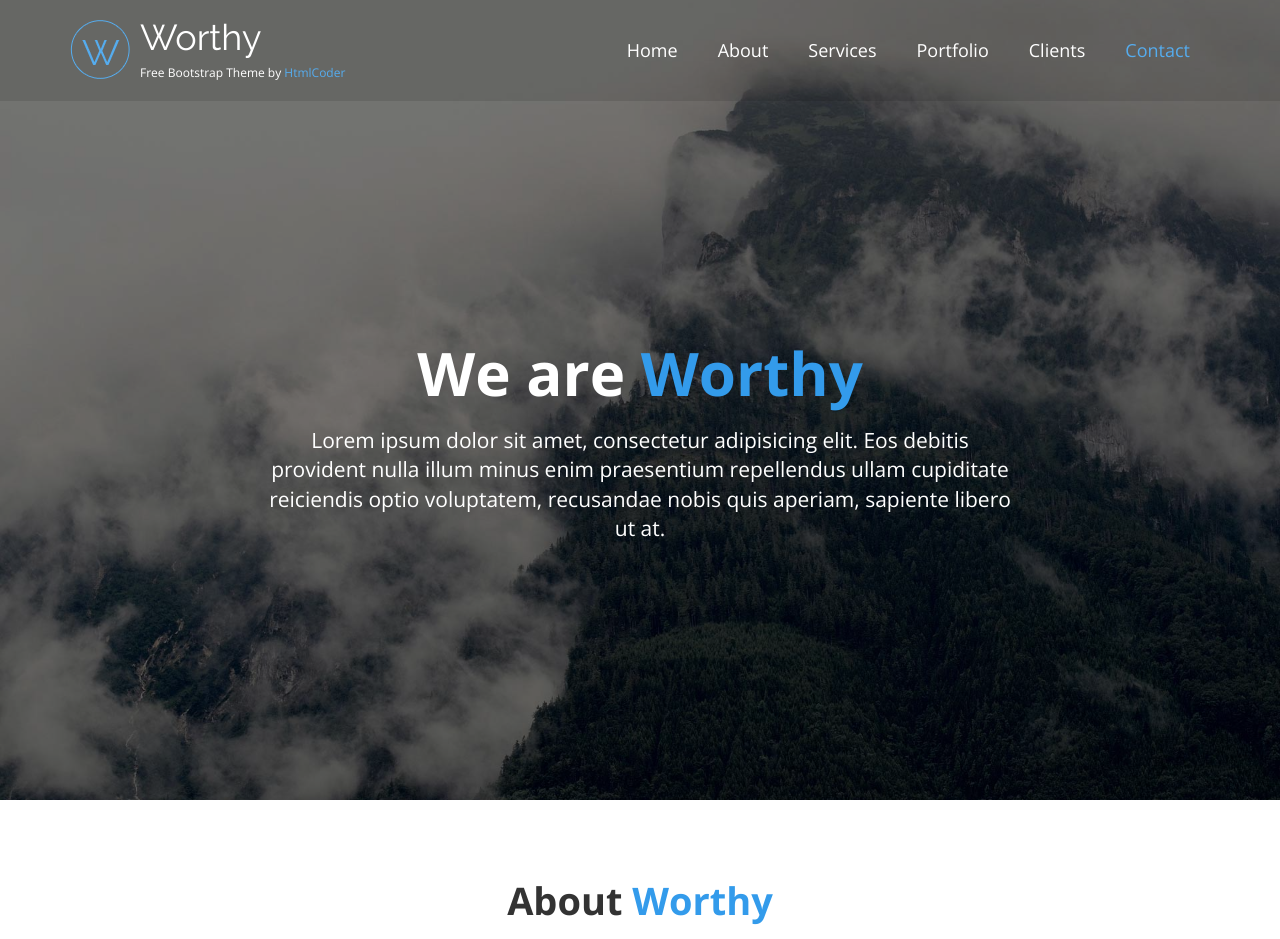
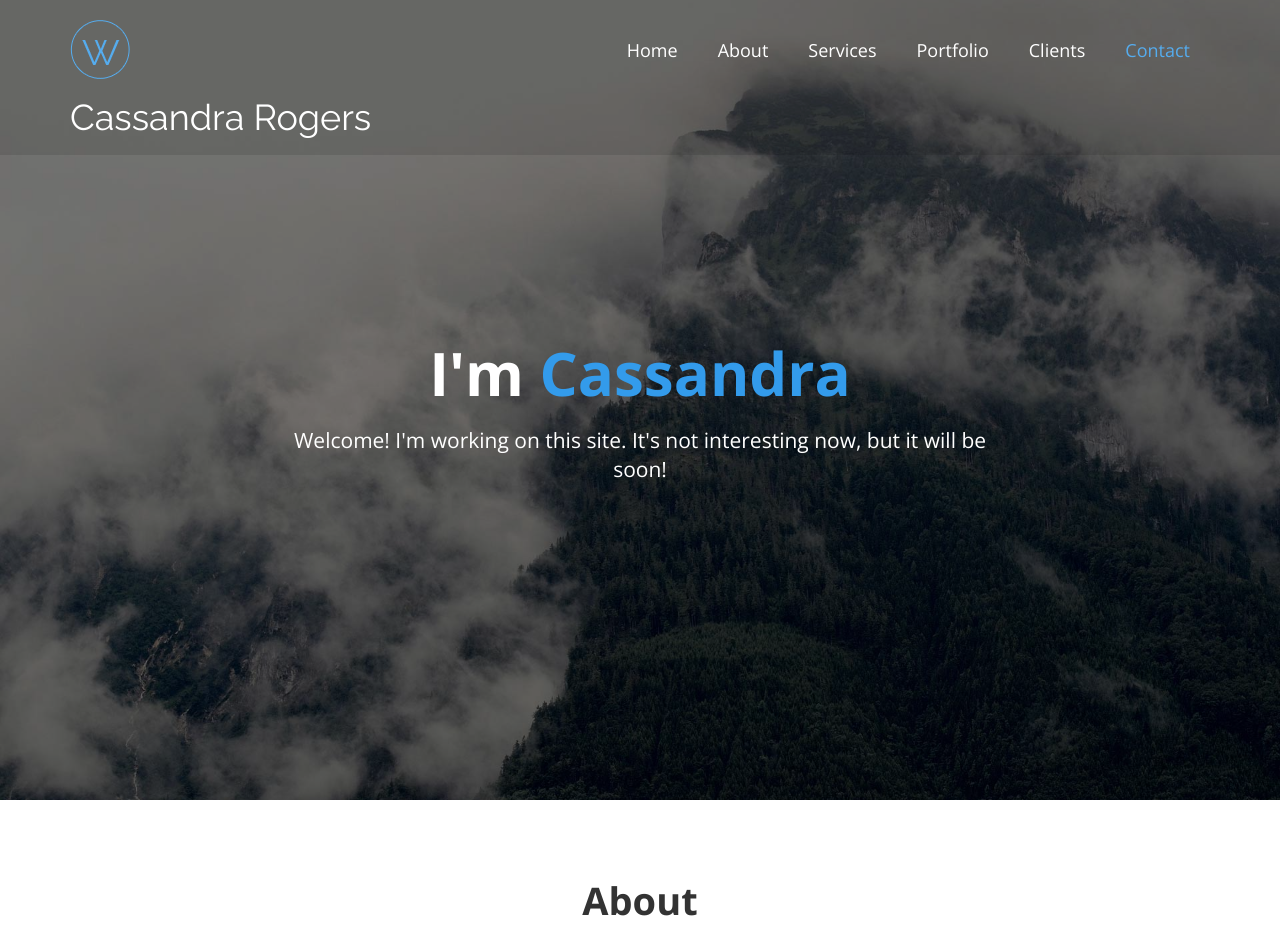
Before and after one commit to cassrogers/cassrogers.github.io, a plain HTML site: page index.html in a window 1280 px wide. Shown: the top 939 px of the page. Drawn offline with nearby package versions, Linux system fonts and the light colour scheme.

Commit message:
Editing HTML

```diff
--- a/index.html
+++ b/index.html
@@ -58,8 +58,7 @@
 
 							<!-- name-and-slogan -->
 							<div class="site-name-and-slogan smooth-scroll">
-								<div class="site-name"><a href="#banner">Worthy</a></div>
-								<div class="site-slogan">Free Bootstrap Theme by <a target="_blank" href="http://htmlcoder.me">HtmlCoder</a></div>
+								<div class="site-name"><a href="#banner">Cassandra Rogers</a></div>
 							</div>
 
 						</div>
@@ -127,8 +126,8 @@
 				<div class="container">
 					<div class="row">
 						<div class="col-md-8 col-md-offset-2 object-non-visible" data-animation-effect="fadeIn">
-							<h1 class="text-center">We are <span>Worthy</span></h1>
-							<p class="lead text-center">Lorem ipsum dolor sit amet, consectetur adipisicing elit. Eos debitis provident nulla illum minus enim praesentium repellendus ullam cupiditate reiciendis optio voluptatem, recusandae nobis quis aperiam, sapiente libero ut at.</p>
+							<h1 class="text-center">I'm <span>Cassandra</span></h1>
+							<p class="lead text-center">Welcome! I'm working on this site. It's not interesting now, but it will be soon!</p>
 						</div>
 					</div>
 				</div>
@@ -142,7 +141,10 @@
 			<div class="container">
 				<div class="row">
 					<div class="col-md-12">
-						<h1 id="about" class="title text-center">About <span>Worthy</span></h1>
+						<h1 id="about" class="title text-center">About</h1>
+
+						<!--
+
 						<p class="lead text-center">Lorem ipsum dolor sit amet, consectetur adipisicing elit. Dicta officia, aspernatur.</p>
 						<div class="space"></div>
 						<div class="row">
@@ -221,6 +223,9 @@
 				</div>
 			</div>
 		</div>
+
+
+-->
 		<!-- section end -->
 
 		<!-- section start -->
```
